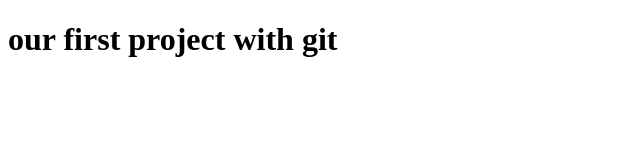
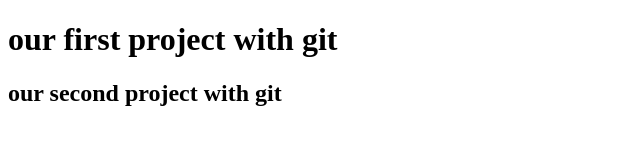
Before and after one commit to schagdeh/king-kong, a plain HTML site: page index.html in a window 1280 px wide. Shown: the whole page, without its empty margins (0-640 px from the left). Drawn offline with Linux system fonts and the light colour scheme.

Commit message:
add subtitle

```diff
--- a/index.html
+++ b/index.html
@@ -6,6 +6,7 @@
 </head>
 <body>
 	<h1>our first project with git</h1>
+	<h2>our second project with git</h2>
 
 </body>
 </html>
```
